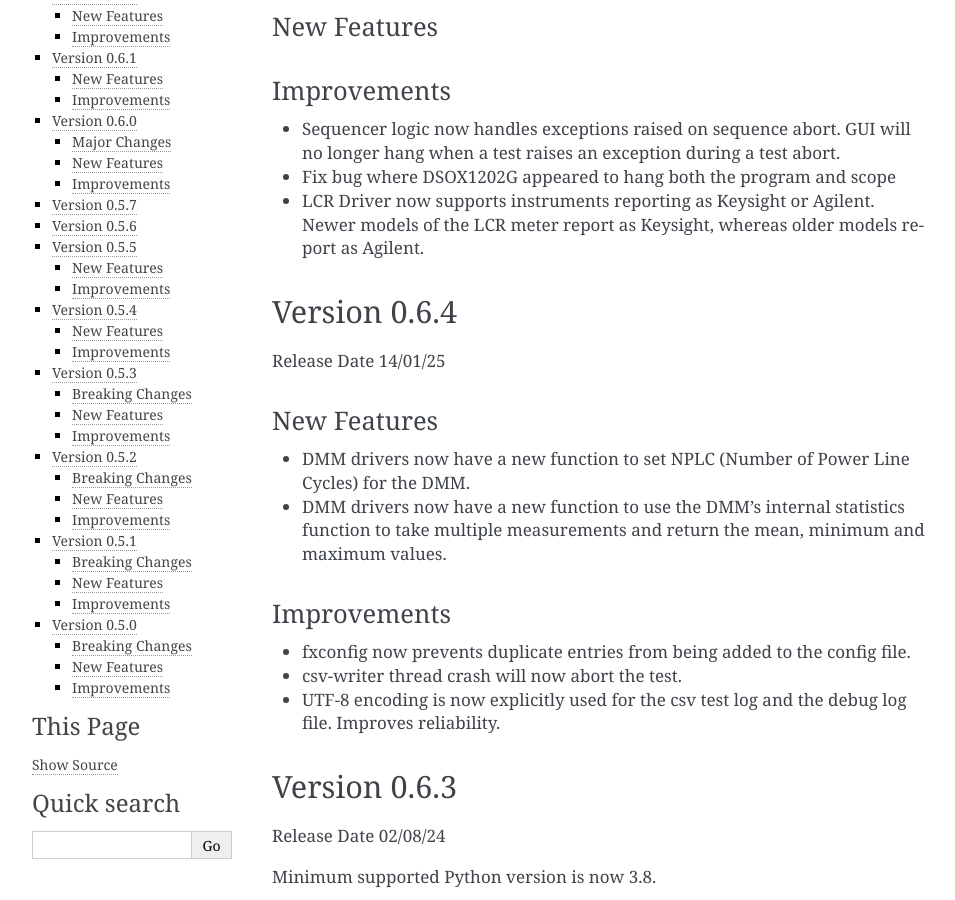
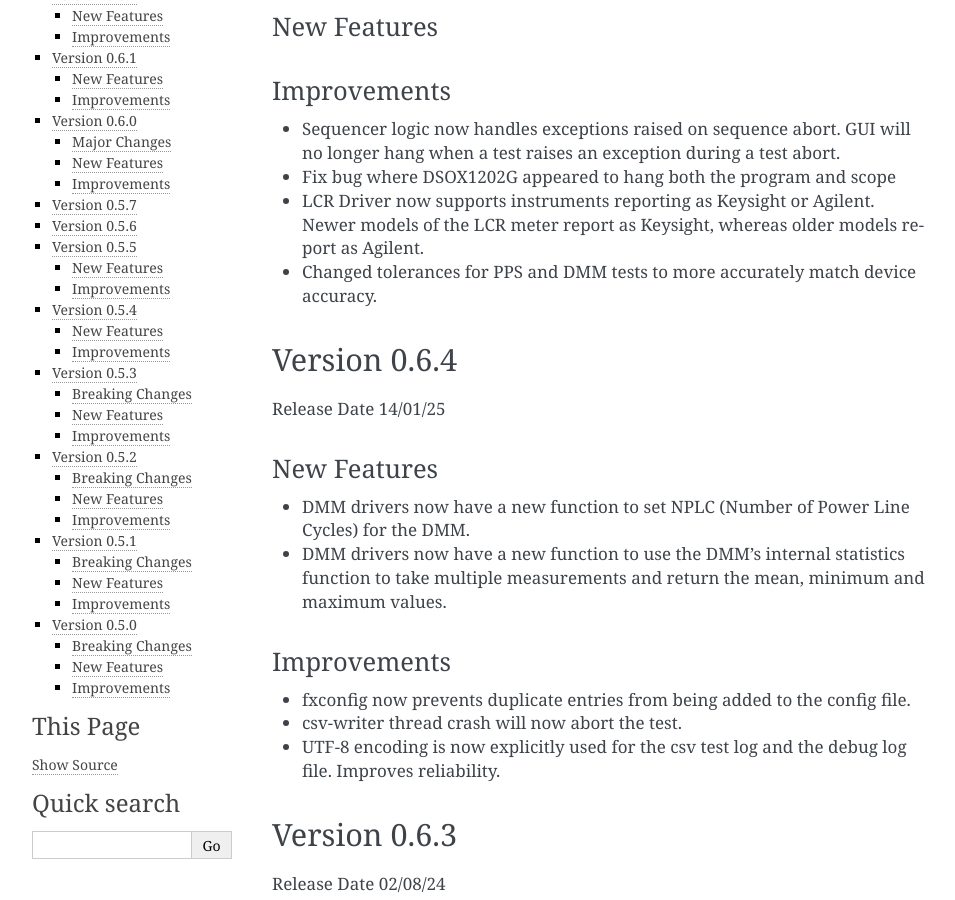
Before and after one commit to PyFixate/Fixate, a Sphinx documentation site: the page built from docs/release-notes.rst, in a window 1280 px wide and 900 px high, scrolled down 341 px. Shown: the whole window, without its empty margins (148-1103 px from the left). Built offline with Sphinx 7.4.7, drawn with Linux system fonts in a browser that asks for light colours.

Commit message:
Update release notes

```diff
--- a/docs/release-notes.rst
+++ b/docs/release-notes.rst
@@ -20,6 +20,7 @@ Improvements
 - Sequencer logic now handles exceptions raised on sequence abort. GUI will no longer hang when a test raises an exception during a test abort.
 - Fix bug where DSOX1202G appeared to hang both the program and scope
 - LCR Driver now supports instruments reporting as Keysight or Agilent. Newer models of the LCR meter report as Keysight, whereas older models report as Agilent.
+- Changed tolerances for PPS and DMM tests to more accurately match device accuracy.
 
 *************
 Version 0.6.4
```
